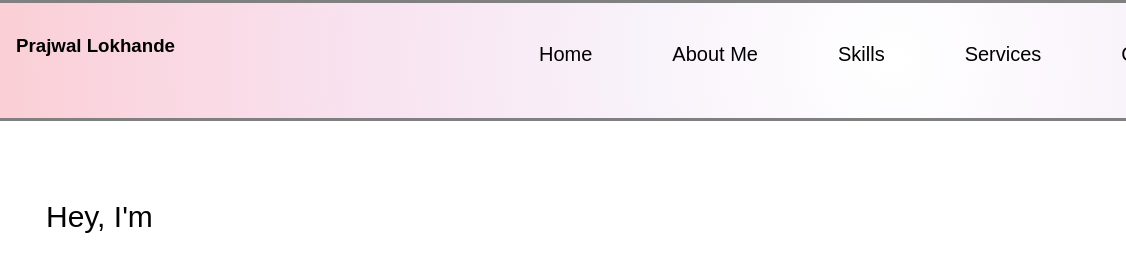
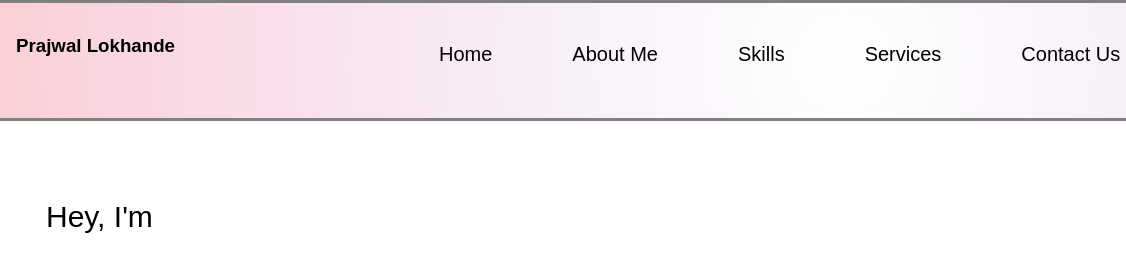
Before and after one commit to PrajwalLokhande2003/PrajwalLokhande2003.github.io, a plain HTML site: page index.html in a window 1280 px wide. Shown: the top 280 px of the page, 154-1280 px from the left. Drawn offline with Linux system fonts and the light colour scheme; a web font is replaced by a local one.

Commit message:
Update style.css

```diff
--- a/style.css
+++ b/style.css
@@ -32,7 +32,7 @@ body{
     display: flex;
     margin-top: -5px;
     width: 1440px;
-    padding-left: 650px;
+    padding-left: 550px;
     overflow: hidden;
 
 }
```
